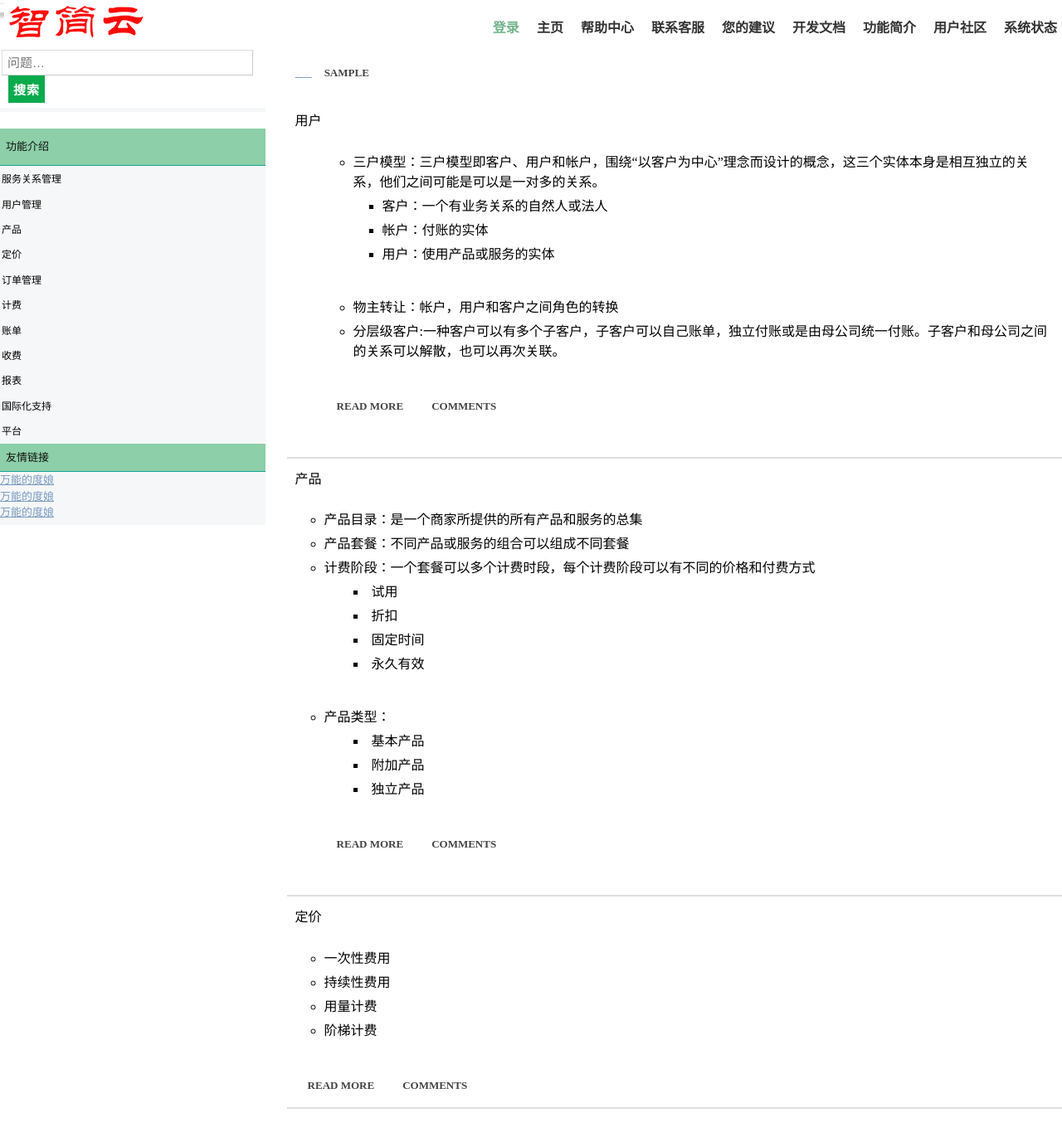
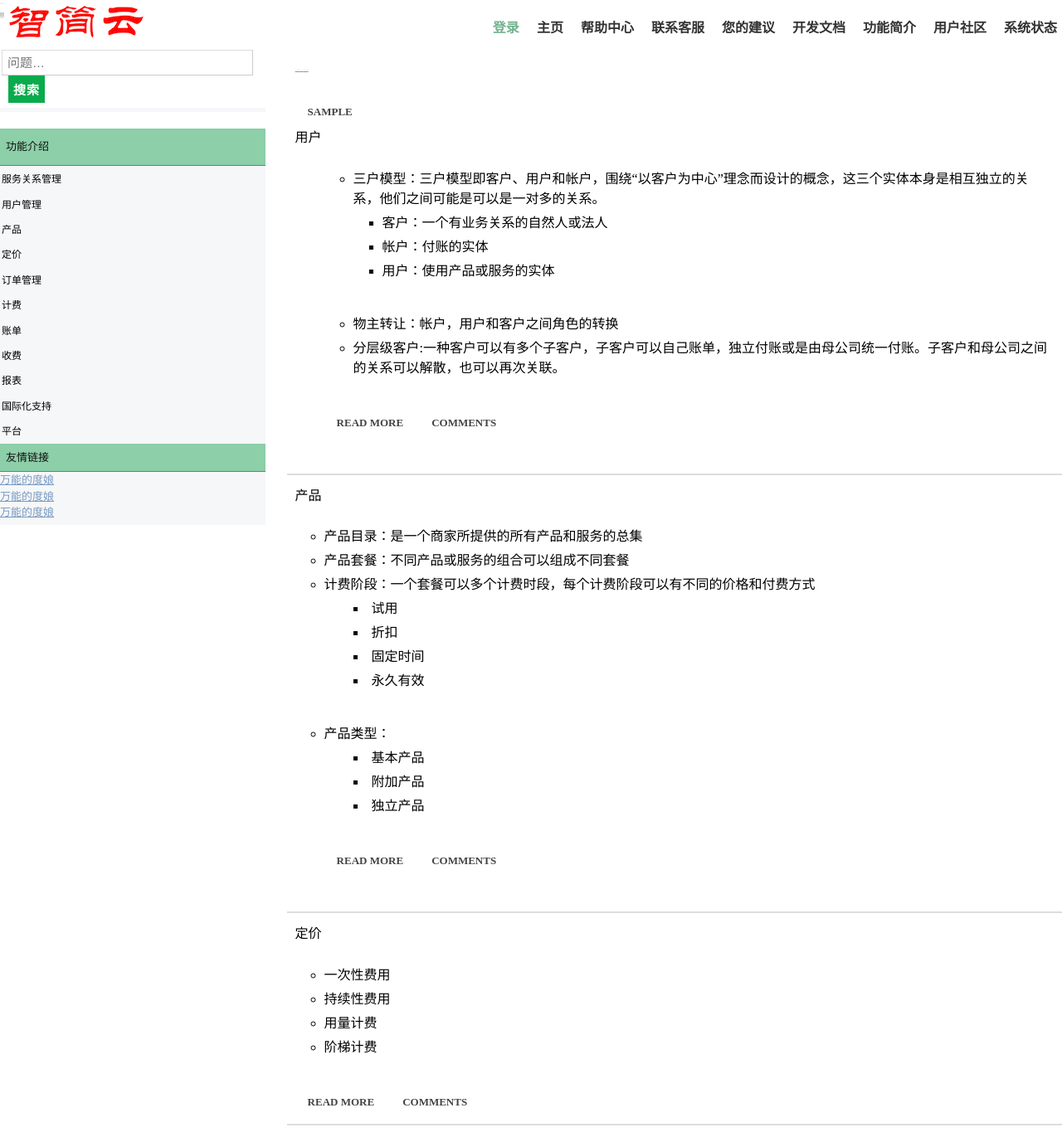
Before and after one commit to dreampivot/slipscloud.github.io, a Jekyll site: the page help/functions.html, which Jekyll copies as it is, in a window 1280 px wide and 1377 px high. Shown: the whole window at 83% size. Built offline with Jekyll 4.4.1, drawn with Linux system fonts in a browser that asks for light colours.

Commit message:
Update functions.html

```diff
--- a/help/functions.html
+++ b/help/functions.html
@@ -31,8 +31,9 @@
 
 	<hw>实例</hw>
 	<hw>实例</hw>
-		<a href="#" class="button">sample</a>
+
 </p>
+<a href="#" class="button">sample</a>
         <p id=“product”>用户</p>
          <ul style="list-style-type:circle; list-style-position:outside;">
 
```
